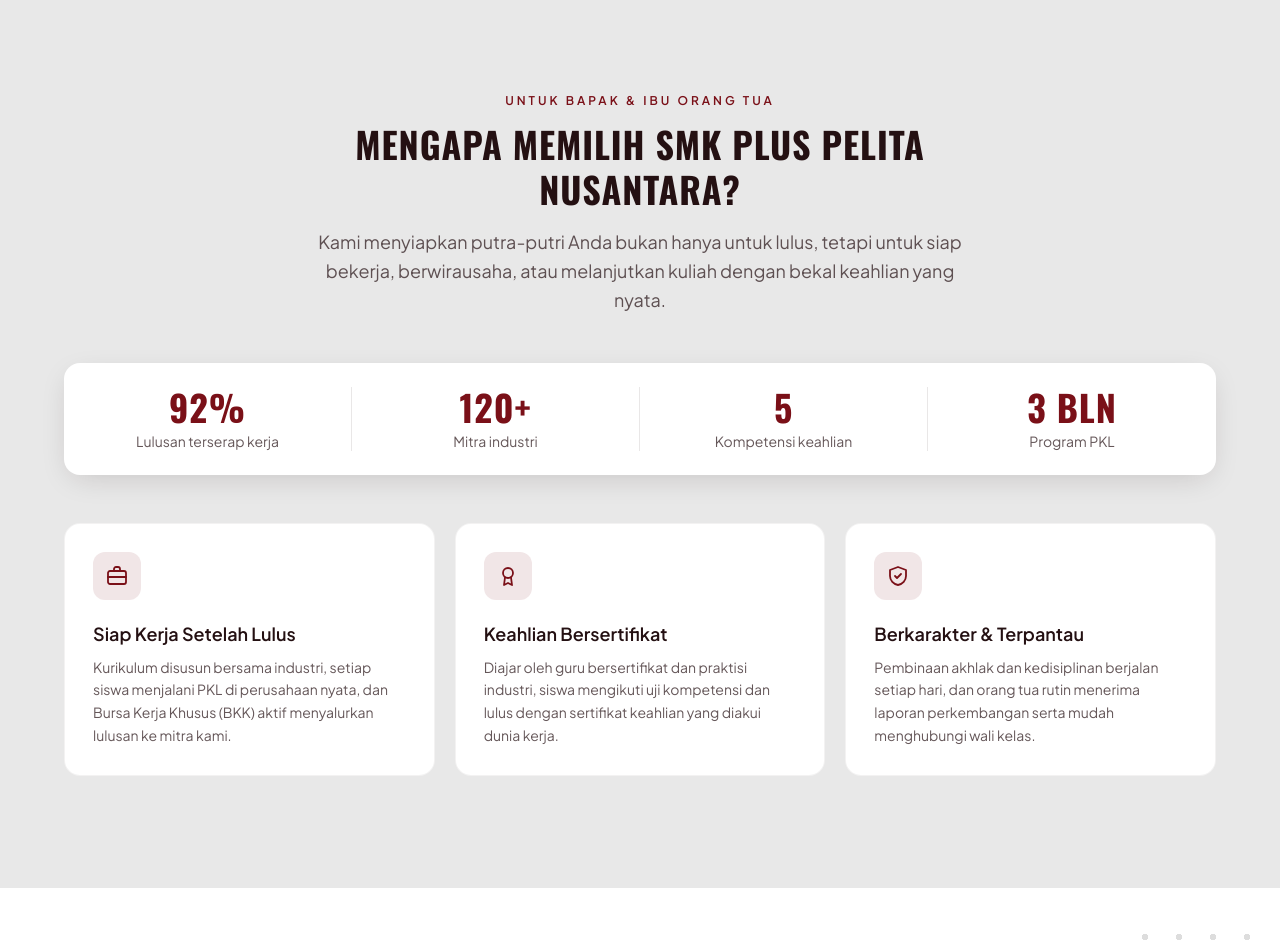
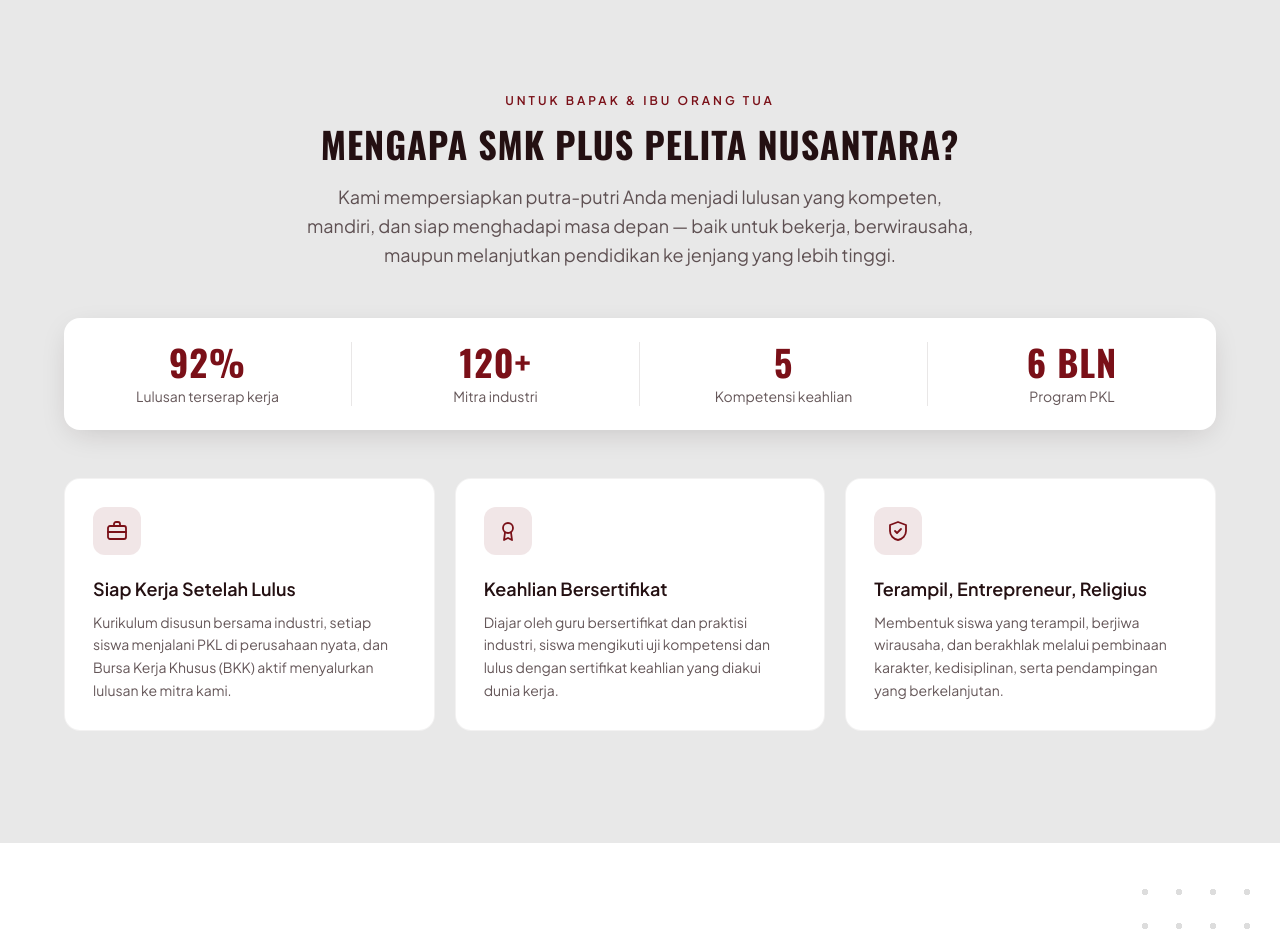
Before and after one commit to Mandalasatria11/LandingPage-JHIC, a React (Vite) app: page / in a window 1280 px wide. Shown: the part 1760-2704 px from the top of the page. Built offline with nearby package versions, Linux system fonts and the light colour scheme.

Commit message:
Ubah beberapa informasi di landpage

```diff
--- a/src/components/home/WhyHome.tsx
+++ b/src/components/home/WhyHome.tsx
@@ -5,7 +5,7 @@
     { value: "92%", label: "Lulusan terserap kerja" },
     { value: "120+", label: "Mitra industri" },
     { value: "5", label: "Kompetensi keahlian" },
-    { value: "3 bln", label: "Program PKL" },
+    { value: "6 bln", label: "Program PKL" },
 ];
 
 const reasons: { title: string; desc: string; icon: ReactNode }[] = [
@@ -30,8 +30,8 @@
         ),
     },
     {
-        title: "Berkarakter & Terpantau",
-        desc: "Pembinaan akhlak dan kedisiplinan berjalan setiap hari, dan orang tua rutin menerima laporan perkembangan serta mudah menghubungi wali kelas.",
+        title: "Terampil, Entrepreneur, Religius",
+        desc: "Membentuk siswa yang terampil, berjiwa wirausaha, dan berakhlak melalui pembinaan karakter, kedisiplinan, serta pendampingan yang berkelanjutan.",
         icon: (
             <>
                 <path d="M12 3 4 6v6c0 4.5 3.4 8.2 8 9 4.6-.8 8-4.5 8-9V6l-8-3z" />
@@ -50,11 +50,12 @@
                         Untuk Bapak &amp; Ibu Orang Tua
                     </p>
                     <h2 className="mt-3 font-display text-3xl md:text-4xl font-bold uppercase tracking-wide leading-tight">
-                        Mengapa Memilih SMK Plus Pelita Nusantara?
+                        Mengapa SMK Plus Pelita Nusantara?
                     </h2>
                     <p className="mt-4 text-base md:text-lg leading-relaxed text-brand-ink/70">
-                        Kami menyiapkan putra-putri Anda bukan hanya untuk lulus, tetapi untuk siap bekerja,
-                        berwirausaha, atau melanjutkan kuliah dengan bekal keahlian yang nyata.
+                        Kami mempersiapkan putra-putri Anda menjadi lulusan yang kompeten, mandiri, dan
+                        siap menghadapi masa depan — baik untuk bekerja, berwirausaha, maupun melanjutkan pendidikan
+                        ke jenjang yang lebih tinggi.
                     </p>
                 </div>
 
```
